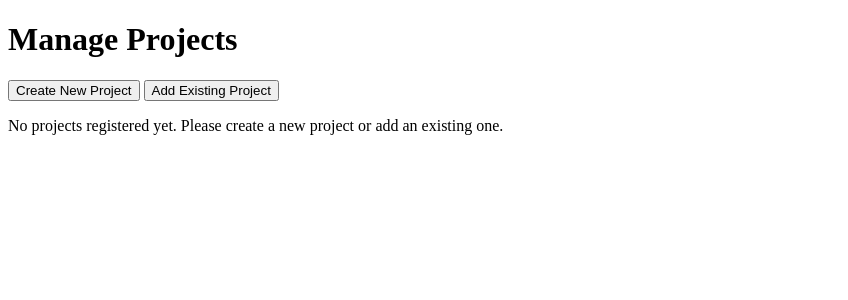
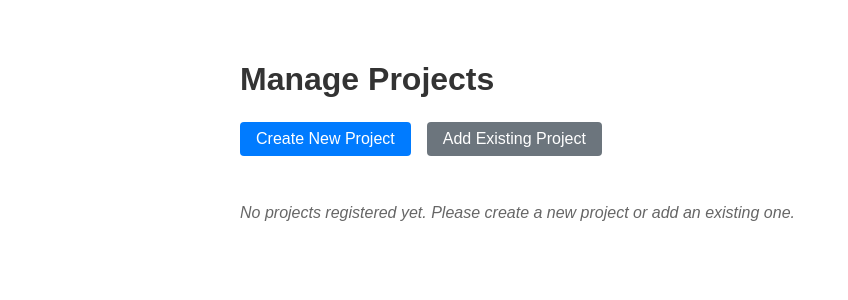
Before and after one commit to DDadeA/Statistics-for-Interactive-CYOA, a SvelteKit app: page / in a window 1280 px wide. Shown: the top 300 px of the page, without its empty margins (0-848 px from the left). Built offline with nearby package versions, Linux system fonts and the light colour scheme.

Commit message:
Remove Tailwind CSS and update project management UI with guide modal

```diff
--- a/package.json
+++ b/package.json
@@ -28,6 +28,7 @@
 		"wrangler": "^4.50.0"
 	},
 	"dependencies": {
-		"disposable-email-domains-js": "^1.19.1"
+		"disposable-email-domains-js": "^1.19.1",
+		"resend": "^6.5.2"
 	}
 }
--- a/src/app.d.ts
+++ b/src/app.d.ts
@@ -13,6 +13,7 @@ declare global {
 				DB: D1Database;
 				pepper: string;
 				RESEND_API: string;
+				emailSender: string;
 			};
 			context: {
 				waitUntil(promise: Promise<any>): void;
--- a/src/routes/+page.svelte
+++ b/src/routes/+page.svelte
@@ -8,6 +8,9 @@
 	}
 
 	let projects: Project[] = [];
+	let showGuideModal = false;
+	let selectedProject: Project | null = null;
+	let origin = '';
 
 	onMount(() => {
 		// Get from localStorage
@@ -15,6 +18,7 @@
 		if (storedProjects) {
 			projects = JSON.parse(storedProjects);
 		}
+		origin = window.location.origin;
 	});
 
 	const updateLocalStorage = () => {
@@ -47,7 +51,6 @@
 	};
 
 	const handleAddExisting = () => {
-		// TODO: Implement adding existing project
 		const existingSecretKey = prompt('Enter Secret Key:');
 
 		console.log('Existing Secret Key:', existingSecretKey);
@@ -61,25 +64,177 @@
 
 		updateLocalStorage();
 	};
+
+	const openGuide = (project: Project) => {
+		selectedProject = project;
+		showGuideModal = true;
+	};
+
+	const closeGuide = () => {
+		showGuideModal = false;
+		selectedProject = null;
+	};
 </script>
 
-<h1 class="text-2xl font-bold mb-4">Manage Projects</h1>
-<div>
-	<button onclick={handleCreateNew}>Create New Project</button>
-	<button onclick={handleAddExisting}>Add Existing Project</button>
+<div class="container">
+	<h1>Manage Projects</h1>
+	<div class="actions">
+		<button onclick={handleCreateNew} class="btn primary">Create New Project</button>
+		<button onclick={handleAddExisting} class="btn secondary">Add Existing Project</button>
+	</div>
+	<div class="project-list">
+		{#each projects as project, index (project.secretKey)}
+			<div class="project-card">
+				<h2>Project #{index + 1}</h2>
+				<div class="card-actions">
+					<a href="/statistics/{project.secretKey}" class="btn link">Go to Statistics</a>
+					<button onclick={() => openGuide(project)} class="btn info">Initialization Guide</button>
+				</div>
+			</div>
+		{/each}
+		{#if projects.length === 0}
+			<p class="empty-msg">
+				No projects registered yet. Please create a new project or add an existing one.
+			</p>
+		{/if}
+	</div>
 </div>
-<div>
-	{#each projects as { projectId, secretKey }, index (projectId)}
-		<div class="mb-4 p-4 border rounded">
-			<h2 class="text-lg font-bold mb-2">Project ID {index + 1}</h2>
-			<p><strong>Project ID:</strong> {projectId}</p>
-			<p><strong>Secret Key:</strong> {secretKey}</p>
-			<p class="text-sm text-gray-600 mt-2">
-				Please store your secret key securely. You will need it to access your statistics.
+
+{#if showGuideModal && selectedProject}
+	<!-- svelte-ignore a11y_click_events_have_key_events -->
+	<!-- svelte-ignore a11y_no_static_element_interactions -->
+	<div class="modal-backdrop" onclick={closeGuide}>
+		<div class="modal" onclick={(e) => e.stopPropagation()}>
+			<h2>Initialization Guide</h2>
+			<p>
+				Add the following script tag to your CYOA's <code>index.html</code> file, inside the
+				<code>&lt;body&gt;</code> tag:
 			</p>
+			<pre>
+&lt;body&gt;
+  ...
+  &lt;script src="{origin}/logger.js"&gt;&lt;/script&gt;
+  &lt;script&gt;
+    initializeLogging("{selectedProject.projectId}");
+  &lt;/script&gt;
+&lt;/body&gt;
+            </pre>
+			<div class="modal-actions">
+				<button onclick={closeGuide} class="btn secondary">Close</button>
+			</div>
 		</div>
-	{/each}
-	{#if projects.length === 0}
-		<p>No projects registered yet. Please create a new project or add an existing one.</p>
-	{/if}
-</div>
+	</div>
+{/if}
+
+<style>
+	.container {
+		max-width: 800px;
+		margin: 0 auto;
+		padding: 2rem;
+		font-family: sans-serif;
+	}
+	h1 {
+		font-size: 2rem;
+		margin-bottom: 1.5rem;
+		color: #333;
+	}
+	h2 {
+		font-size: 1.25rem;
+		margin-bottom: 1rem;
+		color: #444;
+	}
+	.actions {
+		margin-bottom: 2rem;
+		display: flex;
+		gap: 1rem;
+	}
+	.project-list {
+		display: flex;
+		flex-direction: column;
+		gap: 1rem;
+	}
+	.project-card {
+		border: 1px solid #ddd;
+		border-radius: 8px;
+		padding: 1.5rem;
+		background: #fff;
+		box-shadow: 0 2px 4px rgba(0, 0, 0, 0.05);
+		display: flex;
+		justify-content: space-between;
+		align-items: center;
+		flex-wrap: wrap;
+		gap: 1rem;
+	}
+	.card-actions {
+		display: flex;
+		gap: 0.5rem;
+	}
+	.btn {
+		padding: 0.5rem 1rem;
+		border: none;
+		border-radius: 4px;
+		cursor: pointer;
+		font-size: 1rem;
+		text-decoration: none;
+		display: inline-block;
+		font-family: inherit;
+	}
+	.btn.primary {
+		background-color: #007bff;
+		color: white;
+	}
+	.btn.secondary {
+		background-color: #6c757d;
+		color: white;
+	}
+	.btn.link {
+		background-color: #28a745;
+		color: white;
+	}
+	.btn.info {
+		background-color: #17a2b8;
+		color: white;
+	}
+	.btn:hover {
+		opacity: 0.9;
+	}
+	.empty-msg {
+		color: #666;
+		font-style: italic;
+	}
+
+	/* Modal Styles */
+	.modal-backdrop {
+		position: fixed;
+		top: 0;
+		left: 0;
+		width: 100%;
+		height: 100%;
+		background: rgba(0, 0, 0, 0.5);
+		display: flex;
+		justify-content: center;
+		align-items: center;
+		z-index: 1000;
+	}
+	.modal {
+		background: white;
+		padding: 2rem;
+		border-radius: 8px;
+		max-width: 600px;
+		width: 90%;
+		box-shadow: 0 4px 6px rgba(0, 0, 0, 0.1);
+	}
+	pre {
+		background: #f4f4f4;
+		padding: 1rem;
+		border-radius: 4px;
+		overflow-x: auto;
+		margin: 1rem 0;
+		font-family: monospace;
+	}
+	.modal-actions {
+		display: flex;
+		justify-content: flex-end;
+		margin-top: 1rem;
+	}
+</style>
--- a/src/routes/api/registration/+server.ts
+++ b/src/routes/api/registration/+server.ts
@@ -1,5 +1,6 @@
 import { query, getHash } from '$lib/utils';
 import { isDisposableEmail } from 'disposable-email-domains-js';
+import { Resend } from 'resend';
 
 export async function GET({ request, platform }: { request: Request; platform: App.Platform }) {
 	// Get email from query parameters
@@ -38,18 +39,7 @@ export async function GET({ request, platform }: { request: Request; platform: A
 	);
 
 	// Send email with project details
-	const origin = url.origin;
-	const emailResponse = await fetch('https://api.resend.com/emails', {
-		method: 'POST',
-		headers: {
-			'Content-Type': 'application/json',
-			Authorization: `Bearer ${platform.env.RESEND_API}`
-		},
-		body: JSON.stringify({
-			from: 'onboarding@resend.dev',
-			to: email,
-			subject: 'Statistics for Interactive CYOA - Project Registration / 프로젝트 등록 완료',
-			html: `
+	const html = `
 			<div style="font-family: sans-serif; max-width: 600px; margin: 0 auto;">
 				<h2>Registration Successful / 등록 성공</h2>
 
@@ -95,12 +85,20 @@ export async function GET({ request, platform }: { request: Request; platform: A
   &lt;/script&gt;
 &lt;/body&gt;</pre>
 			</div>
-			`
-		})
+			`;
+
+	const resend = new Resend(platform.env.RESEND_API);
+	const { data, error } = await resend.emails.send({
+		from: platform.env.emailSender || 'onboarding@resend.dev',
+		to: email,
+		subject: 'Statistics for Interactive CYOA - Project Registration / 프로젝트 등록 완료',
+		html: html
 	});
 
-	if (!emailResponse.ok) {
-		return new Response('Internal Server Error: Failed to send email', { status: 500 });
+	if (error) {
+		return new Response('Internal Server Error: Failed to send email' + error.message, {
+			status: 500
+		});
 	}
 
 	return new Response();
```
Also changed, not shown: 1 other file (tests, documents, lock files or other folders).
